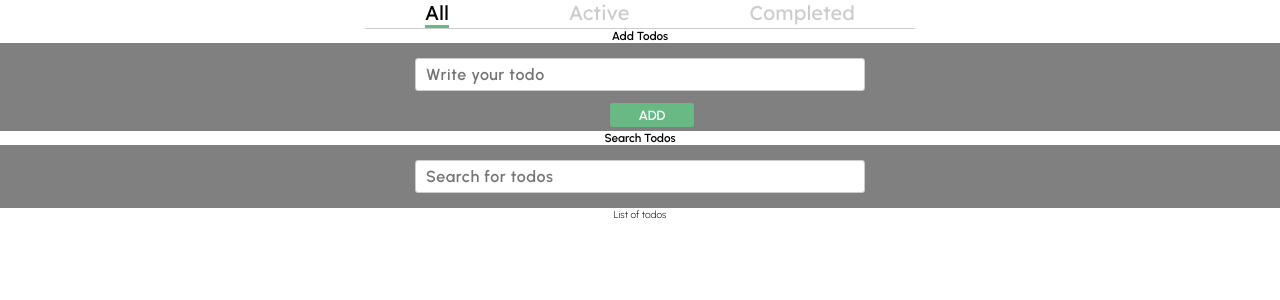
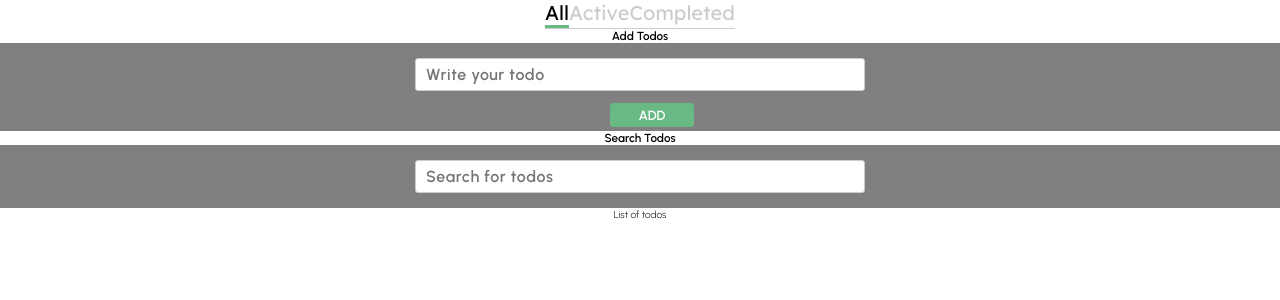
Before and after one commit to Pranshu1sati/TodoList, a Next.js app: page / in a window 1280 px wide. Shown: the top 300 px of the page. Built offline with nearby package versions, Linux system fonts and the light colour scheme.

Commit message:
Update Nav.module.css

```diff
--- a/src/app/Nav.module.css
+++ b/src/app/Nav.module.css
@@ -1,5 +1,5 @@
 .nav{
-    width:55rem ;
+    max-width: fit-content;
     display: flex;
     justify-content: space-between;
     align-items: center;
```
